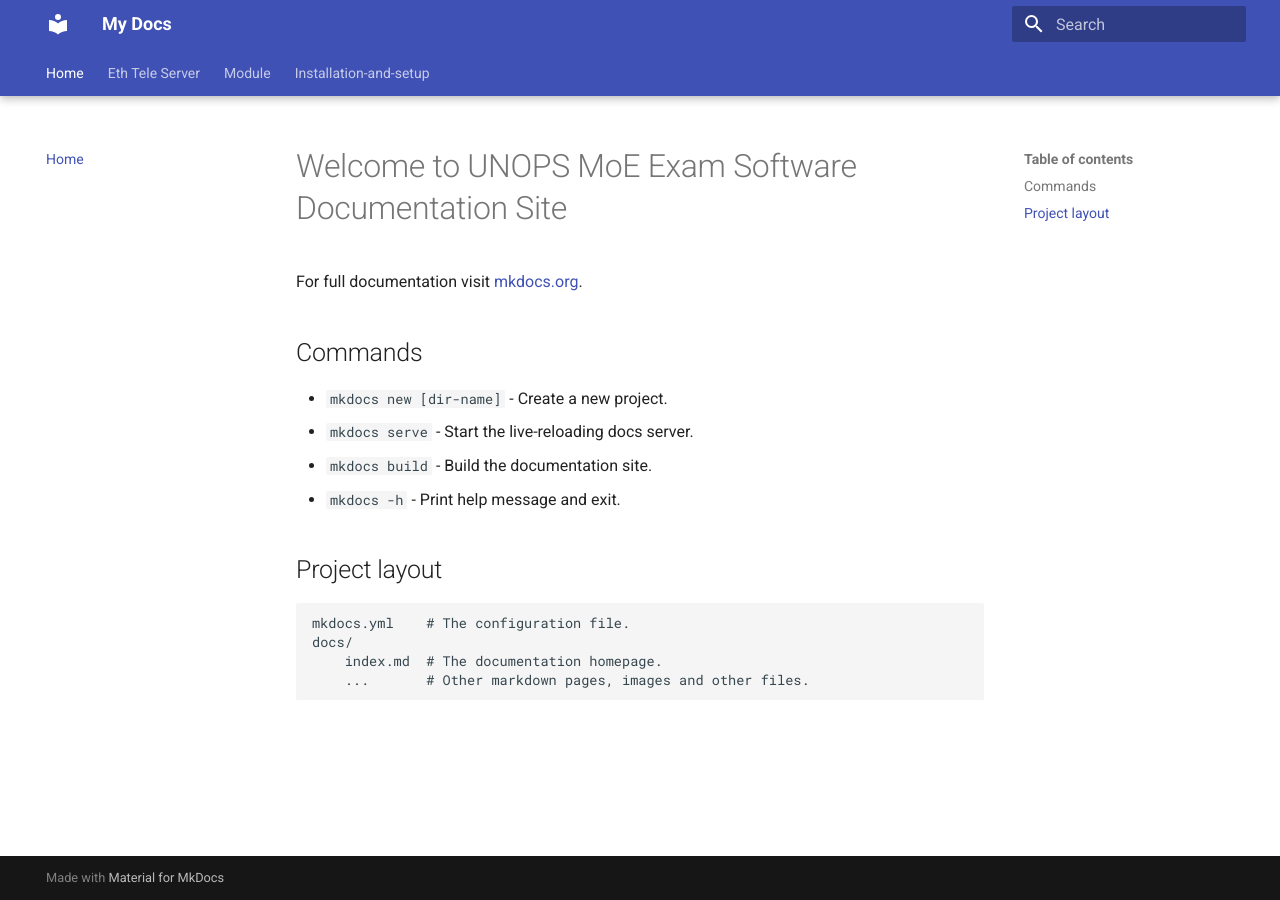
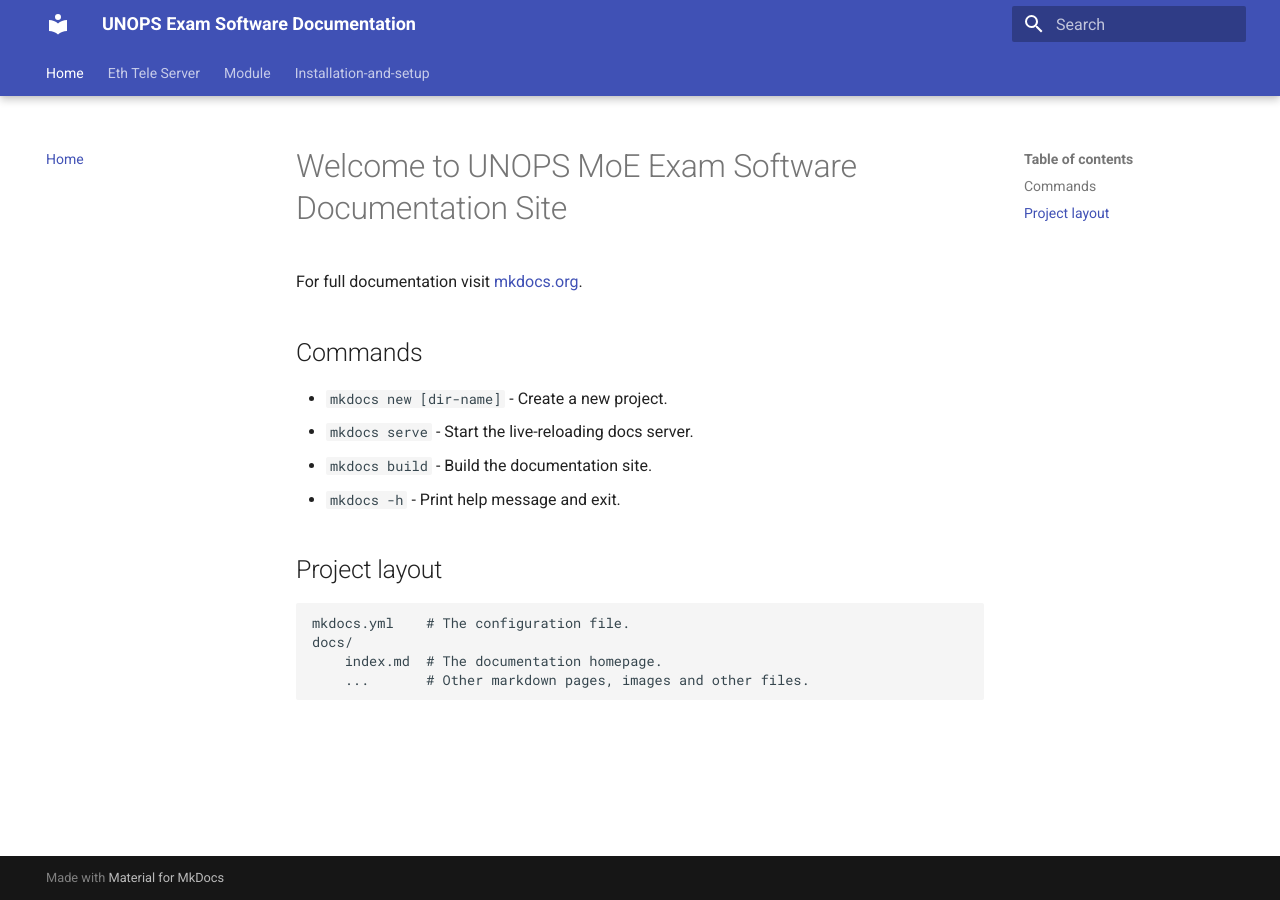
Before and after one commit to EAsrat1/UNOPS-MoE-Exam-Software-Doc, an MkDocs documentation site: the page built from docs/index.md, in a window 1280 px wide. Built offline with MkDocs 1.6.1 and Material for MkDocs 9.7.7, drawn with Linux system fonts in a browser that asks for light colours.

Commit message:
venu commit2

```diff
--- a/mkdocs.yml
+++ b/mkdocs.yml
@@ -1,5 +1,5 @@
-site_name: My Docs
-site_url: https://mydomain.org/mysite
+site_name: UNOPS Exam Software Documentation
+site_url: https://EAsrat1.github.io/UNOPS-Exam-Software/
 
 theme:
   name: material
```
